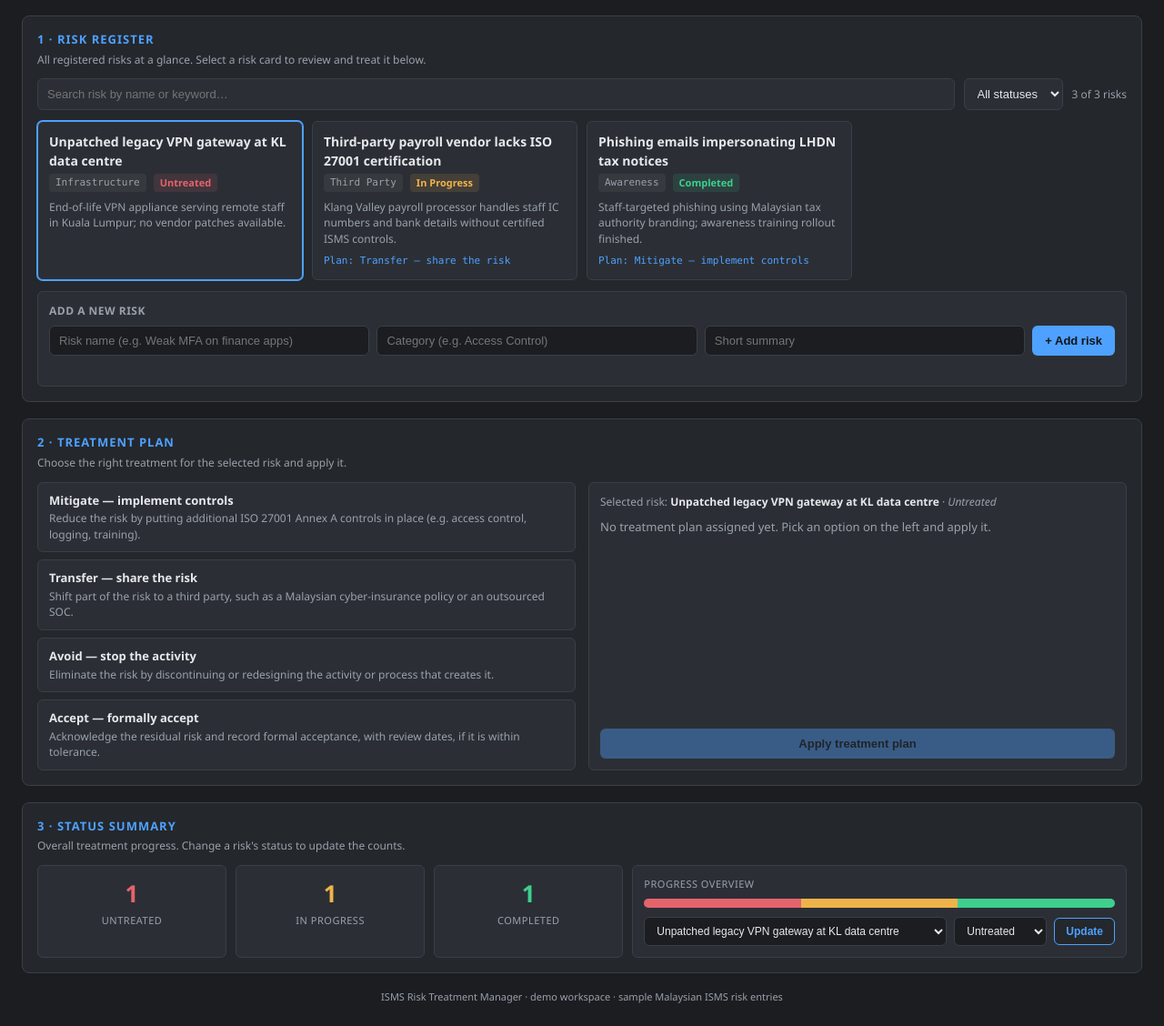
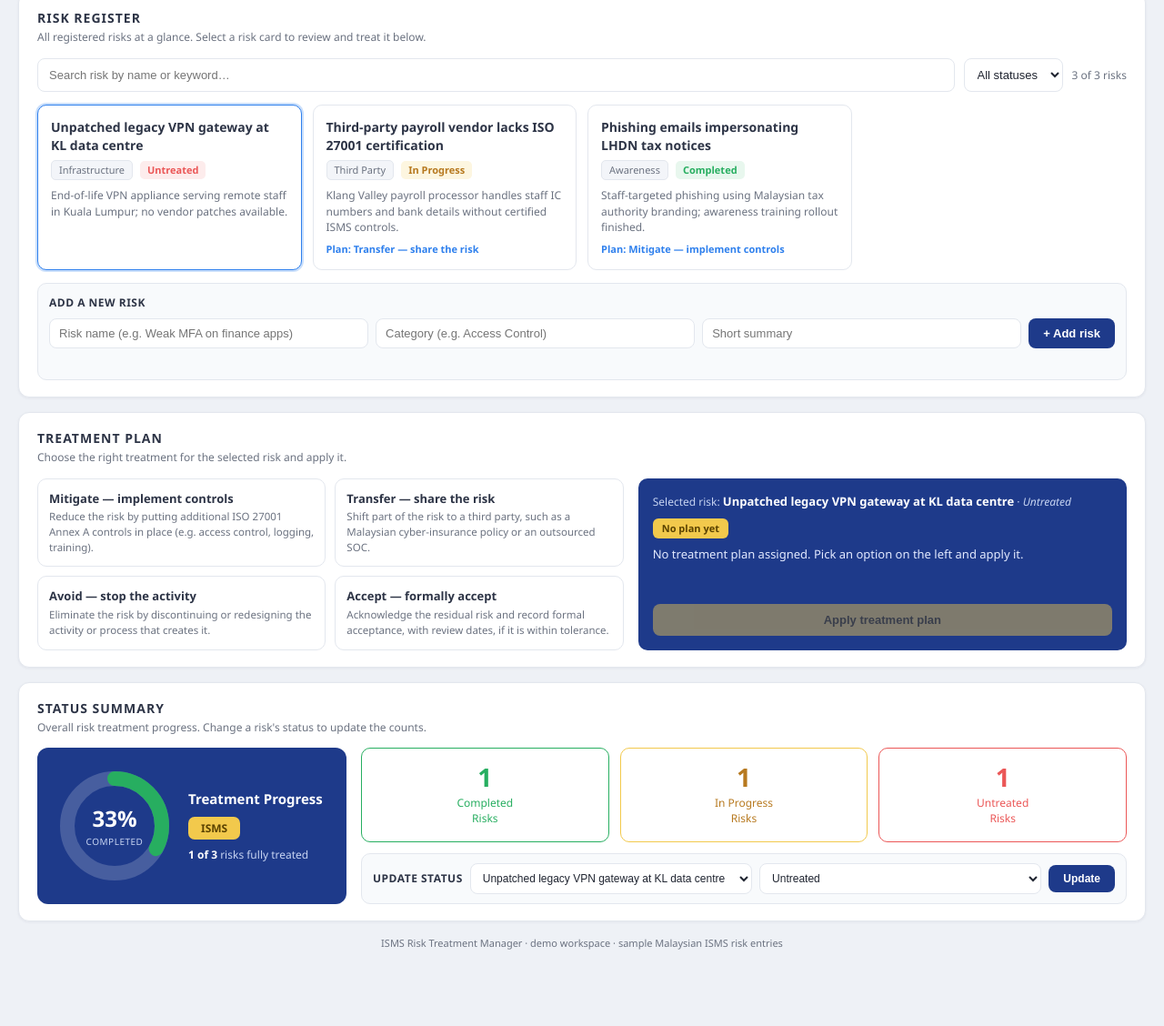
Before and after one commit to heads81/rartp, a plain HTML site: page index.html in a window 1280 px wide. Shown: the part 71-1199 px from the top of the page at 91% size. After the commit the page ends 1136 px from the top, so only its background shows below. Drawn offline with Linux system fonts and the light colour scheme.

Commit message:
improve dashboard UI

```diff
--- a/index.html
+++ b/index.html
@@ -6,282 +6,309 @@
 <title>ISMS Risk Treatment Manager</title>
 <style>
   :root {
-    --bg: #1b1d21;
-    --panel: #24272c;
-    --panel-2: #2b2f35;
-    --border: #3a3f47;
-    --text: #e6e8eb;
-    --muted: #9aa1ab;
-    --accent: #4ea1ff;
-    --green: #3ecf8e;
-    --amber: #f0b34a;
-    --red: #e5646c;
+    --page-bg: #eef1f6;
+    --card: #ffffff;
+    --border: #e3e7ee;
+    --navy: #1e3a8a;
+    --navy-deep: #172d6e;
+    --text: #1f2430;
+    --muted: #6b7280;
+    --blue: #2f80ed;
+    --green: #27ae60;
+    --yellow: #f2c94c;
+    --red: #eb5757;
+    --soft-blue: #eaf2fd;
+    --soft-green: #e8f7ee;
+    --soft-yellow: #fdf6e0;
+    --soft-red: #fdecec;
   }
   * { box-sizing: border-box; margin: 0; padding: 0; }
   body {
-    background: var(--bg);
+    background: var(--page-bg);
     color: var(--text);
     font-family: "Segoe UI", Inter, system-ui, -apple-system, sans-serif;
     font-size: 14px;
     line-height: 1.45;
-    padding: 24px;
+    padding: 20px;
   }
-  header {
+  .topbar {
     display: flex;
-    align-items: baseline;
+    align-items: center;
     gap: 12px;
-    margin-bottom: 20px;
-    padding-bottom: 14px;
-    border-bottom: 1px solid var(--border);
+    margin-bottom: 16px;
   }
-  header h1 { font-size: 20px; font-weight: 600; letter-spacing: 0.3px; }
-  header .tag {
-    color: var(--muted);
-    font-size: 12px;
-    font-family: ui-monospace, Consolas, monospace;
+  .topbar h1 {
+    font-size: 18px;
+    font-weight: 700;
+    text-transform: uppercase;
+    letter-spacing: 0.5px;
+    color: #2d3446;
   }
-  header .demo-note {
-    margin-left: auto;
-    color: var(--muted);
-    font-size: 11px;
-    font-style: italic;
+  .topbar .tag { color: var(--muted); font-size: 12px; }
+  .topbar .demo-note { margin-left: auto; color: var(--muted); font-size: 11px; font-style: italic; }
+
+  section {
+    background: var(--card);
+    border: 1px solid var(--border);
+    border-radius: 12px;
+    padding: 18px 20px;
+    margin-bottom: 16px;
+    box-shadow: 0 1px 3px rgba(30, 40, 70, 0.06);
   }
-  section {
-    background: var(--panel);
+  section > h2 {
+    font-size: 14px;
+    font-weight: 700;
+    text-transform: uppercase;
+    letter-spacing: 1px;
+    color: #2d3446;
+    margin-bottom: 2px;
+  }
+  section .purpose { color: var(--muted); font-size: 12px; margin-bottom: 14px; }
+
+  /* ---------- Risk Register ---------- */
+  .register-controls { display: flex; gap: 10px; margin-bottom: 14px; flex-wrap: wrap; }
+  .register-controls input[type="search"] {
+    flex: 1; min-width: 200px;
+    background: #fff;
     border: 1px solid var(--border);
     border-radius: 8px;
-    padding: 16px;
-    margin-bottom: 18px;
-  }
-  section h2 {
-    font-size: 13px;
-    font-weight: 600;
-    text-transform: uppercase;
-    letter-spacing: 1px;
-    color: var(--accent);
-    margin-bottom: 4px;
-  }
-  section .purpose {
-    color: var(--muted);
-    font-size: 12px;
-    margin-bottom: 12px;
-  }
-
-  /* Section 1: Risk Register */
-  .register-controls {
-    display: flex;
-    gap: 10px;
-    margin-bottom: 12px;
-    flex-wrap: wrap;
-  }
-  .register-controls input[type="search"] {
-    flex: 1;
-    min-width: 200px;
-    background: var(--panel-2);
-    border: 1px solid var(--border);
-    border-radius: 6px;
     color: var(--text);
-    padding: 8px 10px;
+    padding: 9px 12px;
     font-size: 13px;
     outline: none;
   }
-  .register-controls input[type="search"]:focus { border-color: var(--accent); }
+  .register-controls input[type="search"]:focus { border-color: var(--blue); }
   .register-controls select {
-    background: var(--panel-2);
+    background: #fff;
     border: 1px solid var(--border);
-    border-radius: 6px;
+    border-radius: 8px;
     color: var(--text);
-    padding: 8px 10px;
+    padding: 9px 10px;
     font-size: 13px;
   }
-  .register-controls .count {
-    align-self: center;
-    color: var(--muted);
-    font-size: 12px;
-  }
+  .register-controls .count { align-self: center; color: var(--muted); font-size: 12px; }
+
   .risk-list {
     display: grid;
     grid-template-columns: repeat(auto-fill, minmax(280px, 1fr));
-    gap: 10px;
+    gap: 12px;
   }
   .risk-card {
-    background: var(--panel-2);
+    background: #fff;
     border: 1px solid var(--border);
-    border-radius: 6px;
+    border-radius: 10px;
+    padding: 14px;
+    cursor: pointer;
+    transition: border-color 0.15s, box-shadow 0.15s;
+  }
+  .risk-card:hover { border-color: var(--blue); }
+  .risk-card.selected { border-color: var(--blue); box-shadow: 0 0 0 2px rgba(47,128,237,0.25); }
+  .risk-card .name { font-weight: 700; font-size: 14px; margin-bottom: 6px; color: #2d3446; }
+  .risk-card .meta { display: flex; gap: 8px; align-items: center; margin-bottom: 8px; flex-wrap: wrap; }
+  .risk-card .category {
+    color: var(--muted); font-size: 11px;
+    background: #f3f5f9;
+    border: 1px solid var(--border);
+    border-radius: 5px; padding: 2px 8px;
+  }
+  .badge { font-size: 11px; border-radius: 5px; padding: 2px 8px; font-weight: 700; }
+  .badge.untreated { color: var(--red); background: var(--soft-red); }
+  .badge.in-progress { color: #b7791f; background: var(--soft-yellow); }
+  .badge.completed { color: var(--green); background: var(--soft-green); }
+  .risk-card .summary { color: var(--muted); font-size: 12px; }
+  .risk-card .plan-line {
+    margin-top: 8px; font-size: 11px; font-weight: 600;
+    color: var(--blue);
+  }
+  .empty-msg { color: var(--muted); padding: 16px; text-align: center; font-style: italic; }
+
+  /* add risk */
+  .add-risk {
+    margin-top: 14px;
+    background: #f8fafc;
+    border: 1px solid var(--border);
+    border-radius: 10px;
+    padding: 12px;
+  }
+  .add-risk-title {
+    font-size: 12px; font-weight: 700; color: #2d3446;
+    text-transform: uppercase; letter-spacing: 0.5px; margin-bottom: 8px;
+  }
+  .add-risk-form { display: flex; gap: 8px; flex-wrap: wrap; }
+  .add-risk-form input {
+    flex: 1; min-width: 160px;
+    background: #fff;
+    border: 1px solid var(--border);
+    border-radius: 8px;
+    color: var(--text);
+    padding: 8px 10px; font-size: 13px; outline: none;
+  }
+  .add-risk-form input:focus { border-color: var(--blue); }
+  .add-risk-form button {
+    background: var(--navy);
+    color: #fff;
+    border: none;
+    border-radius: 8px;
+    padding: 8px 16px;
+    font-size: 13px;
+    font-weight: 700;
+    cursor: pointer;
+  }
+  .add-risk-form button:hover { background: var(--navy-deep); }
+  .add-risk-msg { font-size: 12px; color: var(--red); margin-top: 6px; min-height: 16px; font-weight: 600; }
+  .add-risk-msg.ok { color: var(--green); }
+
+  /* ---------- Treatment Plan ---------- */
+  .treatment-layout { display: grid; grid-template-columns: 1.2fr 1fr; gap: 16px; }
+  @media (max-width: 760px) { .treatment-layout { grid-template-columns: 1fr; } }
+  .treatment-options { display: grid; grid-template-columns: 1fr 1fr; gap: 10px; }
+  @media (max-width: 560px) { .treatment-options { grid-template-columns: 1fr; } }
+  .treatment-option {
+    background: #fff;
+    border: 1.5px solid var(--border);
+    border-radius: 10px;
     padding: 12px;
     cursor: pointer;
-    transition: border-color 0.15s;
+    transition: border-color 0.15s, box-shadow 0.15s;
   }
-  .risk-card:hover { border-color: var(--accent); }
-  .risk-card.selected {
-    border-color: var(--accent);
-    box-shadow: 0 0 0 1px var(--accent);
-  }
-  .risk-card .name { font-weight: 600; font-size: 14px; margin-bottom: 4px; }
-  .risk-card .meta { display: flex; gap: 8px; align-items: center; margin-bottom: 8px; }
-  .risk-card .category {
-    color: var(--muted);
-    font-size: 11px;
-    background: rgba(255,255,255,0.05);
-    border-radius: 4px;
-    padding: 2px 7px;
-    font-family: ui-monospace, Consolas, monospace;
-  }
-  .badge {
-    font-size: 11px;
-    border-radius: 4px;
-    padding: 2px 7px;
-    font-weight: 600;
-  }
-  .badge.untreated { color: var(--red); background: rgba(229,100,108,0.12); }
-  .badge.in-progress { color: var(--amber); background: rgba(240,179,74,0.12); }
-  .badge.completed { color: var(--green); background: rgba(62,207,142,0.12); }
-  .risk-card .summary { color: var(--muted); font-size: 12px; }
-  .risk-card .plan-line {
-    margin-top: 8px;
-    font-size: 11px;
-    color: var(--accent);
-    font-family: ui-monospace, Consolas, monospace;
-  }
-  .empty-msg { color: var(--muted); padding: 16px; text-align: center; font-style: italic; }
-  .add-risk {
-    margin-top: 12px;
-    background: var(--panel-2);
-    border: 1px solid var(--border);
-    border-radius: 6px;
-    padding: 12px;
-  }
-  .add-risk-title { font-size: 12px; font-weight: 600; color: var(--muted); text-transform: uppercase; letter-spacing: 0.5px; margin-bottom: 8px; }
-  .add-risk-form { display: flex; gap: 8px; flex-wrap: wrap; }
-  .add-risk-form input {
-    flex: 1;
-    min-width: 160px;
-    background: var(--bg);
-    border: 1px solid var(--border);
-    border-radius: 6px;
-    color: var(--text);
-    padding: 8px 10px;
-    font-size: 13px;
-    outline: none;
-  }
-  .add-risk-form input:focus { border-color: var(--accent); }
-  .add-risk-form button {
-    background: var(--accent);
-    color: #10141a;
-    border: none;
-    border-radius: 6px;
-    padding: 8px 14px;
-    font-size: 13px;
-    font-weight: 600;
-    cursor: pointer;
-  }
-  .add-risk-msg { font-size: 12px; color: var(--red); margin-top: 6px; min-height: 15px; }
-  .add-risk-msg.ok { color: var(--green); }
-
-  /* Section 2: Treatment Plan */
-  .treatment-layout { display: grid; grid-template-columns: 1fr 1fr; gap: 14px; }
-  @media (max-width: 720px) { .treatment-layout { grid-template-columns: 1fr; } }
-  .treatment-options { display: flex; flex-direction: column; gap: 8px; }
-  .treatment-option {
-    background: var(--panel-2);
-    border: 1px solid var(--border);
-    border-radius: 6px;
-    padding: 10px 12px;
-    cursor: pointer;
-  }
-  .treatment-option:hover { border-color: var(--accent); }
-  .treatment-option.selected { border-color: var(--accent); box-shadow: 0 0 0 1px var(--accent); }
-  .treatment-option .t-name { font-weight: 600; font-size: 13px; margin-bottom: 2px; }
-  .treatment-option .t-desc { color: var(--muted); font-size: 12px; }
+  .treatment-option:hover { border-color: var(--blue); }
+  .treatment-option.selected { border-color: var(--blue); box-shadow: 0 0 0 2px rgba(47,128,237,0.2); }
+  .treatment-option .t-name { font-weight: 700; font-size: 13px; margin-bottom: 3px; color: #2d3446; }
+  .treatment-option .t-desc { color: var(--muted); font-size: 11.5px; }
   .treatment-detail {
-    background: var(--panel-2);
-    border: 1px solid var(--border);
-    border-radius: 6px;
-    padding: 12px;
+    background: var(--navy);
+    border-radius: 10px;
+    padding: 16px;
+    color: #fff;
     display: flex;
     flex-direction: column;
   }
-  .treatment-detail .selected-risk { color: var(--muted); font-size: 12px; margin-bottom: 10px; }
-  .treatment-detail .selected-risk strong { color: var(--text); }
-  .treatment-detail .chosen {
-    flex: 1;
+  .treatment-detail .selected-risk { font-size: 12px; color: #c7d4f2; margin-bottom: 10px; }
+  .treatment-detail .selected-risk strong { color: #fff; font-size: 13px; }
+  .treatment-detail .chosen { flex: 1; font-size: 13px; color: #e3eaff; }
+  .treatment-detail .chosen .chosen-title { font-weight: 700; color: #fff; margin-bottom: 4px; font-size: 14px; }
+  .treatment-detail .chosen .chip {
+    display: inline-block;
+    background: var(--yellow);
+    color: #5b4300;
+    font-weight: 700;
+    font-size: 11px;
+    border-radius: 6px;
+    padding: 3px 10px;
+    margin-bottom: 8px;
+  }
+  .treatment-detail button {
+    margin-top: 14px;
+    background: var(--yellow);
+    color: #5b4300;
+    border: none;
+    border-radius: 8px;
+    padding: 10px 16px;
     font-size: 13px;
-    color: var(--muted);
-  }
-  .treatment-detail .chosen .chosen-title { color: var(--green); font-weight: 600; margin-bottom: 4px; }
-  .treatment-detail button {
-    margin-top: 12px;
-    background: var(--accent);
-    color: #10141a;
-    border: none;
-    border-radius: 6px;
-    padding: 9px 14px;
-    font-size: 13px;
-    font-weight: 600;
+    font-weight: 700;
     cursor: pointer;
   }
-  .treatment-detail button:disabled { opacity: 0.4; cursor: not-allowed; }
+  .treatment-detail button:disabled { opacity: 0.45; cursor: not-allowed; }
 
-  /* Section 3: Status Summary */
-  .summary-layout { display: grid; grid-template-columns: repeat(3, 1fr) 1.2fr; gap: 10px; }
-  @media (max-width: 820px) { .summary-layout { grid-template-columns: 1fr 1fr; } }
-  .stat {
-    background: var(--panel-2);
+  /* ---------- Status Summary ---------- */
+  .summary-layout { display: grid; grid-template-columns: 340px 1fr; gap: 16px; }
+  @media (max-width: 860px) { .summary-layout { grid-template-columns: 1fr; } }
+  .progress-card {
+    background: var(--navy);
+    border-radius: 12px;
+    padding: 20px;
+    color: #fff;
+    display: flex;
+    gap: 16px;
+    align-items: center;
+  }
+  .donut-wrap { position: relative; width: 130px; height: 130px; flex: none; }
+  .donut-wrap svg { transform: rotate(-90deg); }
+  .donut-center {
+    position: absolute; inset: 0;
+    display: flex; align-items: center; justify-content: center;
+    flex-direction: column;
+  }
+  .donut-center .pct { font-size: 24px; font-weight: 700; }
+  .donut-center .pct-label { font-size: 10px; color: #c7d4f2; text-transform: uppercase; letter-spacing: 0.5px; }
+  .progress-info { display: flex; flex-direction: column; gap: 8px; }
+  .progress-info .pi-title { font-weight: 700; font-size: 15px; }
+  .progress-info .chip {
+    align-self: flex-start;
+    background: var(--yellow);
+    color: #5b4300;
+    font-weight: 700;
+    font-size: 12px;
+    border-radius: 7px;
+    padding: 4px 14px;
+  }
+  .progress-info .pi-sub { font-size: 12px; color: #c7d4f2; }
+  .progress-info .pi-sub strong { color: #fff; }
+
+  .tiles-column { display: flex; flex-direction: column; gap: 12px; }
+  .tiles-row { display: grid; grid-template-columns: repeat(3, 1fr); gap: 12px; }
+  @media (max-width: 560px) { .tiles-row { grid-template-columns: 1fr; } }
+  .tile {
+    background: #fff;
+    border-radius: 10px;
+    padding: 16px 10px;
+    text-align: center;
+    border: 1.5px solid var(--border);
+  }
+  .tile .num { font-size: 28px; font-weight: 700; line-height: 1.1; }
+  .tile .label { font-size: 12px; margin-top: 4px; }
+  .tile.untreated { border-color: var(--red); }
+  .tile.untreated .num, .tile.untreated .label { color: var(--red); }
+  .tile.in-progress { border-color: var(--yellow); }
+  .tile.in-progress .num, .tile.in-progress .label { color: #b7791f; }
+  .tile.completed { border-color: var(--green); }
+  .tile.completed .num, .tile.completed .label { color: var(--green); }
+
+  .status-changer {
+    display: flex;
+    gap: 8px;
+    align-items: center;
+    background: #f8fafc;
     border: 1px solid var(--border);
-    border-radius: 6px;
-    padding: 12px;
-    text-align: center;
+    border-radius: 10px;
+    padding: 10px 12px;
+    flex-wrap: wrap;
   }
-  .stat .num { font-size: 26px; font-weight: 700; }
-  .stat .label { font-size: 11px; color: var(--muted); text-transform: uppercase; letter-spacing: 0.5px; margin-top: 2px; }
-  .stat.untreated .num { color: var(--red); }
-  .stat.in-progress .num { color: var(--amber); }
-  .stat.completed .num { color: var(--green); }
-  .stat-bar {
-    background: var(--panel-2);
+  .status-changer .sc-label { font-size: 12px; font-weight: 700; color: #2d3446; text-transform: uppercase; letter-spacing: 0.5px; }
+  .status-changer select {
+    flex: 1; min-width: 150px;
+    background: #fff;
     border: 1px solid var(--border);
-    border-radius: 6px;
-    padding: 12px;
-  }
-  .stat-bar .bar-label { font-size: 11px; color: var(--muted); text-transform: uppercase; letter-spacing: 0.5px; margin-bottom: 8px; }
-  .progress-track { height: 10px; background: rgba(255,255,255,0.06); border-radius: 5px; overflow: hidden; display: flex; margin-bottom: 10px; }
-  .progress-track .seg { height: 100%; }
-  .seg.untreated { background: var(--red); }
-  .seg.in-progress { background: var(--amber); }
-  .seg.completed { background: var(--green); }
-  .status-changer { display: flex; gap: 8px; align-items: center; }
-  .status-changer select {
-    flex: 1;
-    background: var(--bg);
-    border: 1px solid var(--border);
-    border-radius: 6px;
+    border-radius: 8px;
     color: var(--text);
-    padding: 7px 9px;
+    padding: 8px 9px;
     font-size: 12px;
   }
   .status-changer button {
-    background: var(--panel);
-    border: 1px solid var(--accent);
-    color: var(--accent);
-    border-radius: 6px;
-    padding: 7px 12px;
+    background: var(--navy);
+    color: #fff;
+    border: none;
+    border-radius: 8px;
+    padding: 8px 16px;
     font-size: 12px;
-    font-weight: 600;
+    font-weight: 700;
     cursor: pointer;
   }
+  .status-changer button:hover { background: var(--navy-deep); }
+
   footer { text-align: center; color: var(--muted); font-size: 11px; margin-top: 4px; }
 </style>
 </head>
 <body>
 
-<header>
+<div class="topbar">
   <h1>ISMS Risk Treatment Manager</h1>
   <span class="tag">// risk register review console</span>
   <span class="demo-note">Sample data only — nothing is saved between visits.</span>
-</header>
+</div>
 
 <section id="section-register">
-  <h2>1 · Risk Register</h2>
+  <h2>Risk Register</h2>
   <p class="purpose">All registered risks at a glance. Select a risk card to review and treat it below.</p>
   <div class="register-controls">
     <input type="search" id="searchInput" placeholder="Search risk by name or keyword…" aria-label="Search risks">
@@ -307,7 +334,7 @@
 </section>
 
 <section id="section-treatment">
-  <h2>2 · Treatment Plan</h2>
+  <h2>Treatment Plan</h2>
   <p class="purpose">Choose the right treatment for the selected risk and apply it.</p>
   <div class="treatment-layout">
     <div class="treatment-options" id="treatmentOptions"></div>
@@ -320,20 +347,35 @@
 </section>
 
 <section id="section-summary">
-  <h2>3 · Status Summary</h2>
-  <p class="purpose">Overall treatment progress. Change a risk's status to update the counts.</p>
+  <h2>Status Summary</h2>
+  <p class="purpose">Overall risk treatment progress. Change a risk's status to update the counts.</p>
   <div class="summary-layout">
-    <div class="stat untreated"><div class="num" id="countUntreated">0</div><div class="label">Untreated</div></div>
-    <div class="stat in-progress"><div class="num" id="countInProgress">0</div><div class="label">In Progress</div></div>
-    <div class="stat completed"><div class="num" id="countCompleted">0</div><div class="label">Completed</div></div>
-    <div class="stat-bar">
-      <div class="bar-label">Progress overview</div>
-      <div class="progress-track">
-        <div class="seg untreated" id="segUntreated"></div>
-        <div class="seg in-progress" id="segInProgress"></div>
-        <div class="seg completed" id="segCompleted"></div>
+    <div class="progress-card">
+      <div class="donut-wrap">
+        <svg width="130" height="130" viewBox="0 0 130 130">
+          <circle cx="65" cy="65" r="52" fill="none" stroke="rgba(255,255,255,0.18)" stroke-width="16"></circle>
+          <circle id="donutArc" cx="65" cy="65" r="52" fill="none" stroke="#27ae60" stroke-width="16"
+                  stroke-linecap="round" stroke-dasharray="0 999"></circle>
+        </svg>
+        <div class="donut-center">
+          <div class="pct" id="donutPct">0%</div>
+          <div class="pct-label">Completed</div>
+        </div>
+      </div>
+      <div class="progress-info">
+        <div class="pi-title">Treatment Progress</div>
+        <div class="chip">ISMS</div>
+        <div class="pi-sub"><strong id="doneOfTotal">0 of 0</strong> risks fully treated</div>
+      </div>
+    </div>
+    <div class="tiles-column">
+      <div class="tiles-row">
+        <div class="tile completed"><div class="num" id="countCompleted">0</div><div class="label">Completed<br>Risks</div></div>
+        <div class="tile in-progress"><div class="num" id="countInProgress">0</div><div class="label">In Progress<br>Risks</div></div>
+        <div class="tile untreated"><div class="num" id="countUntreated">0</div><div class="label">Untreated<br>Risks</div></div>
       </div>
       <div class="status-changer">
+        <span class="sc-label">Update status</span>
         <select id="statusTarget" aria-label="Pick a risk to update"></select>
         <select id="newStatus" aria-label="New status">
           <option value="Untreated">Untreated</option>
@@ -495,7 +537,7 @@ function renderTreatmentSection() {
       '<div class="chosen-title">' + t.name + suffix + "</div>" +
       "<div>" + t.desc + "</div>";
   } else {
-    chosen.textContent = "No treatment plan assigned yet. Pick an option on the left and apply it.";
+    chosen.innerHTML = '<span class="chip">No plan yet</span><div>No treatment plan assigned. Pick an option on the left and apply it.</div>';
   }
 
   applyBtn.disabled = !pendingTreatmentId;
@@ -518,15 +560,20 @@ function applyTreatment() {
 function renderSummary() {
   const counts = { "Untreated": 0, "In Progress": 0, "Completed": 0 };
   risks.forEach((r) => counts[r.status]++);
-  const total = risks.length || 1;
+  const total = risks.length;
+  const done = counts["Completed"];
+  const pct = total ? Math.round((done / total) * 100) : 0;
 
   $("countUntreated").textContent = counts["Untreated"];
   $("countInProgress").textContent = counts["In Progress"];
   $("countCompleted").textContent = counts["Completed"];
+  $("donutPct").textContent = pct + "%";
+  $("doneOfTotal").textContent = done + " of " + total;
 
-  $("segUntreated").style.width = (counts["Untreated"] / total) * 100 + "%";
-  $("segInProgress").style.width = (counts["In Progress"] / total) * 100 + "%";
-  $("segCompleted").style.width = (counts["Completed"] / total) * 100 + "%";
+  // donut arc: r=52, circumference = 2*pi*52 ≈ 326.7
+  const C = 2 * Math.PI * 52;
+  const arc = document.getElementById("donutArc");
+  arc.setAttribute("stroke-dasharray", (C * pct / 100).toFixed(1) + " " + C.toFixed(1));
 }
 
 function renderStatusTargetOptions() {
```
